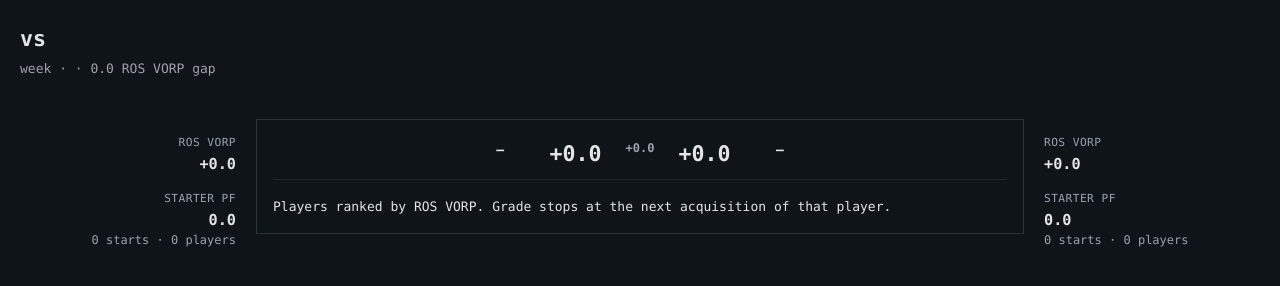
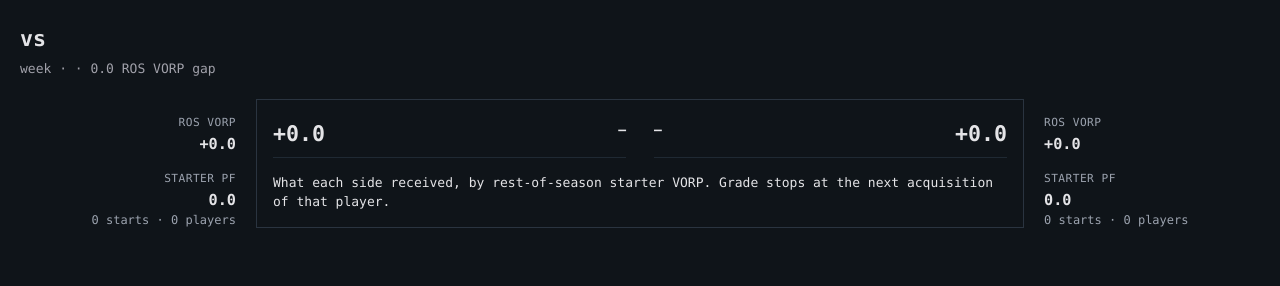
Before and after one commit to Quadram13/nu_choate_league, a FastAPI app: template hub/templates/trade.html in a window 1280 px wide. Shown: the part 92-378 px from the top of the page. Run offline with FastAPI, Linux system fonts and the light colour scheme; the template is opened without the code that fills it, so the values that code supplies are empty; some libraries are stand-ins or nearby versions; some web fonts are replaced.

Commit message:
feat: show trades as two packages, with a big-win grade and headshots
Stop pairing traded players like a matchup. Season and records use compact cards (one received player per row, side VORP only). The board is two columns with Sleeper headshots. Big win is a 50+ gap when the other side still got +15; fleece stays 50+ when they did not.

```diff
--- a/hub/static/hub.css
+++ b/hub/static/hub.css
@@ -928,6 +928,122 @@ td.plus {
     color: #93c5fd;
 }
 
+.trade-list .gc-match.compact {
+    margin: 10px 0;
+}
+
+.gc-match.compact .trade-split {
+    margin-top: 8px;
+    gap: 4px 20px;
+}
+
+.gc-match.compact .trade-player {
+    padding: 2px 0;
+    border-bottom: none;
+}
+
+.gc-match.compact .trade-pack:first-child {
+    text-align: right;
+}
+
+.verdict.even {
+    color: #9ca3af;
+}
+
+.verdict.big-win,
+.verdict.fleece {
+    color: #e4e4e7;
+    font-weight: 600;
+}
+
+.trade-split {
+    display: grid;
+    grid-template-columns: 1fr 1fr;
+    gap: 8px 28px;
+    align-items: start;
+}
+
+.trade-pack-head,
+.trade-player {
+    display: flex;
+    justify-content: space-between;
+    gap: 12px;
+    align-items: flex-start;
+    padding: 5px 0;
+    border-bottom: 1px solid #1f2933;
+}
+
+.trade-pack-head {
+    font-weight: 600;
+    padding-bottom: 10px;
+    margin-bottom: 4px;
+}
+
+.trade-pack.home {
+    text-align: right;
+}
+
+.trade-pack.home .trade-pack-head,
+.trade-pack.home .trade-player {
+    flex-direction: row-reverse;
+}
+
+.trade-pack.lost,
+.trade-pack.lost a {
+    color: #9ca3af;
+    font-weight: 400;
+}
+
+.trade-pack .num {
+    font-variant-numeric: tabular-nums;
+    white-space: nowrap;
+}
+
+.player-name {
+    display: flex;
+    align-items: center;
+    gap: 8px;
+    justify-content: inherit;
+}
+
+.trade-pack.home .player-name {
+    flex-direction: row-reverse;
+}
+
+.headshot {
+    width: 24px;
+    height: 24px;
+    object-fit: cover;
+    flex: 0 0 24px;
+    background: #1f2933;
+}
+
+.trade-pack-head .num {
+    font-size: 1.35rem;
+    font-weight: 600;
+    line-height: 1.2;
+}
+
+@media (max-width: 720px) {
+    .trade-split {
+        grid-template-columns: 1fr;
+    }
+
+    .trade-pack.home {
+        text-align: left;
+    }
+
+    .gc-match.compact .trade-pack:first-child {
+        text-align: left;
+    }
+
+    .trade-pack.home .trade-pack-head,
+    .trade-pack.home .trade-player,
+    .trade-pack.home .player-name {
+        flex-direction: row;
+    }
+}
+
 .trade-weeks {
     overflow-x: auto;
     margin: 12px 0 20px;
--- a/hub/static/hub.js
+++ b/hub/static/hub.js
@@ -103,7 +103,7 @@ function compareValues(left, right) {
 const filterState = { year: "all", pos: "all" };
 
 function enableFilters() {
-    const rows = [...document.querySelectorAll("tr[data-year], tr[data-year-start], tr[data-pos]")];
+    const rows = [...document.querySelectorAll("[data-year], [data-year-start], [data-pos]")];
     const yearSlots = [...document.querySelectorAll(".js-year-filter")];
     const posSlots = [...document.querySelectorAll(".js-pos-filter")];
     if (!rows.length || (!yearSlots.length && !posSlots.length)) {
--- a/hub/templates/trade.html
+++ b/hub/templates/trade.html
@@ -2,23 +2,41 @@
 {% macro person(id, name) %}
 {% if id and name %}<a href="/members/{{ id }}">{{ name }}</a>{% else %}{{ name or "—" }}{% endif %}
 {% endmacro %}
-{% macro player_cell(row, year) %}
-{% if row %}
-    {% if row.player_id %}<a href="/players/{{ row.player_id }}">{{ row.player_name }}</a>{% else %}{{ row.player_name }}{% endif %}
-    <span class="team">{{ row.position or "" }}{% if row.from_manager_name %} · from {{ row.from_manager_name }}{% endif %}</span>
-    {% if row.flip %}
-    <span class="team">
-        flipped
-        <a href="/seasons/{{ row.flip.year }}/trades/{{ row.flip.id }}">{% if row.flip.year != year %}{{ row.flip.year }} {% endif %}W{{ row.flip.week }}</a>
-        {% if row.flip.after is not none %} · {{ "%+.1f"|format(row.flip.after) }} after{% endif %}
-    </span>
-    {% endif %}
-{% endif %}
+{% macro pack_class(side, trade) -%}
+{% if trade.verdict.kind != 'even' and trade.winner_id %}{% if side.id == trade.winner_id %} won{% else %} lost{% endif %}{% endif %}
+{%- endmacro %}
+{% macro player_row(player, year) %}
+{% set src = headshot_url(player.player_id, player.position) %}
+<div class="trade-player">
+    <div class="who">
+        <div class="player-name">
+            {% if src %}<img class="headshot" src="{{ src }}" alt="" width="24" height="24" loading="lazy" onerror="this.remove()">{% endif %}
+            {% if player.player_id %}<a href="/players/{{ player.player_id }}">{{ player.player_name }}</a>{% else %}{{ player.player_name }}{% endif %}
+        </div>
+        <span class="team">
+            {{ player.position or "" }}
+            {% if player.flip %}
+            · flipped
+            <a href="/seasons/{{ player.flip.year }}/trades/{{ player.flip.id }}">{% if player.flip.year != year %}{{ player.flip.year }} {% endif %}W{{ player.flip.week }}</a>
+            {% if player.flip.after is not none %} · {{ "%+.1f"|format(player.flip.after) }} after{% endif %}
+            {% endif %}
+        </span>
+    </div>
+    <span class="num">{% if player.ros_vorp is not none %}{{ "%+.1f"|format(player.ros_vorp) }}{% endif %}</span>
+</div>
 {% endmacro %}
-{% macro who(side, face, winner_id, kind) %}
-<div class="who {{ face }}{% if kind != 'even' and winner_id and side.id == winner_id %} won{% elif kind != 'even' and winner_id %} lost{% endif %}">
-    {{ person(side.id, side.name) }}
-    {% if side.team %}<span class="team">{{ side.team }}</span>{% endif %}
+{% macro pack(side, face, trade) %}
+<div class="trade-pack {{ face }}{{ pack_class(side, trade) }}">
+    <div class="trade-pack-head">
+        <div class="who">
+            {{ person(side.id, side.name) }}
+            {% if side.team %}<span class="team">{{ side.team }}</span>{% endif %}
+        </div>
+        <span class="num">{% if side.vorp is not none %}{{ "%+.1f"|format(side.vorp) }}{% endif %}</span>
+    </div>
+    {% for player in side.players %}
+    {{ player_row(player, trade.year) }}
+    {% endfor %}
 </div>
 {% endmacro %}
 {% macro side_panel(side, face) %}
@@ -46,40 +64,19 @@
     {% endif %}
 </p>
 <h1>{{ trade.left.name }} vs {{ trade.right.name }}</h1>
-<p class="lede">{{ current.year }} week {{ trade.week }} · {{ trade.verdict.label }} · {{ "%.1f"|format(trade.verdict.gap) }} ROS VORP gap</p>
-<p class="jump">
-    {% for sib in trade.siblings %}
-    <a href="/seasons/{{ current.year }}/trades/{{ sib.id }}"{% if sib.id == trade.id %} class="on"{% endif %}>W{{ sib.week }} {{ sib.label }}</a>
-    {% endfor %}
+<p class="lede">
+    {{ current.year }} week {{ trade.week }}
+    · <span class="verdict {{ trade.verdict.kind }}">{{ trade.verdict.label }}</span>
+    · {{ "%.1f"|format(trade.verdict.gap) }} ROS VORP gap
 </p>
 <div class="gc-layout">
     {{ side_panel(trade.left, "home") }}
     <article class="gc-match">
-        <div class="gc-board">
-            <header class="gc-row score">
-                {{ who(trade.left, "home", trade.winner_id, trade.verdict.kind) }}
-                <span class="num">{% if trade.left.vorp is not none %}{{ "%+.1f"|format(trade.left.vorp) }}{% endif %}</span>
-                <div class="mid">
-                    <span class="slot">{{ trade.verdict.label }}</span>
-                    {% if trade.margin is not none %}<span class="delta">{{ "%+.1f"|format(trade.margin) }}</span>{% endif %}
-                </div>
-                <span class="num">{% if trade.right.vorp is not none %}{{ "%+.1f"|format(trade.right.vorp) }}{% endif %}</span>
-                {{ who(trade.right, "away", trade.winner_id, trade.verdict.kind) }}
-            </header>
-            {% for row in trade.board %}
-            <div class="gc-row">
-                <div class="home{% if row.winner == 'home' %} won{% elif row.winner == 'away' %} lost{% endif %}">{{ player_cell(row.home, trade.year) }}</div>
-                <span class="num">{% if row.home and row.home.ros_vorp is not none %}{{ "%+.1f"|format(row.home.ros_vorp) }}{% endif %}</span>
-                <div class="mid">
-                    <span class="slot">vs</span>
-                    {% if row.delta is not none %}<span class="delta">{{ "%+.1f"|format(row.delta) }}</span>{% endif %}
-                </div>
-                <span class="num">{% if row.away and row.away.ros_vorp is not none %}{{ "%+.1f"|format(row.away.ros_vorp) }}{% endif %}</span>
-                <div class="away{% if row.winner == 'away' %} won{% elif row.winner == 'home' %} lost{% endif %}">{{ player_cell(row.away, trade.year) }}</div>
-            </div>
-            {% endfor %}
+        <div class="trade-split">
+            {{ pack(trade.left, "home", trade) }}
+            {{ pack(trade.right, "away", trade) }}
         </div>
-        <p class="note">Players ranked by ROS VORP. Grade stops at the next acquisition of that player.</p>
+        <p class="note">What each side received, by rest-of-season starter VORP. Grade stops at the next acquisition of that player.</p>
     </article>
     {{ side_panel(trade.right, "away") }}
 </div>
@@ -122,7 +119,7 @@
             <td class="num">
                 {% for player in row.sent %}
                 {% if player.after is not none %}
-                <span class="{% if player.after > 0 %}plus{% elif player.after < 0 %}minus{% endif %}">{{ "%+.1f"|format(player.after) }}</span>{% if not loop.last %} {% endif %}
+                <span class="{% if player.after > 0 %}plus{% elif player.after < 0 %}minus{% endif %}">{{ "%+.1f"|format(player.after) }}{% if not loop.last %} {% endif %}</span>
                 {% endif %}
                 {% endfor %}
             </td>
--- a/src/nu_choate_league/web/app.py
+++ b/src/nu_choate_league/web/app.py
@@ -9,10 +9,12 @@ from starlette.exceptions import HTTPException as StarletteHTTPException
 from ..paths import project_root
 from . import queries
 from .names import flavor_team
+from .photos import headshot_url
 
 HUB_DIR = project_root() / "hub"
 templates = Jinja2Templates(directory=str(HUB_DIR / "templates"))
 templates.env.filters["flavor_team"] = lambda team, member=None: flavor_team(member, team)
+templates.env.globals["headshot_url"] = headshot_url
 
 app = FastAPI(title="Nu Choate League", docs_url=None, redoc_url=None)
 app.mount("/static", StaticFiles(directory=str(HUB_DIR / "static")), name="static")
--- /dev/null
+++ b/src/nu_choate_league/web/photos.py
@@ -0,0 +1,21 @@
+from __future__ import annotations
+
+SLEEPER_HEADSHOT = "https://sleepercdn.com/content/nfl/players/thumb/{id}.jpg"
+SLEEPER_LOGO = "https://sleepercdn.com/images/team_logos/nfl/{id}.png"
+ESPN_HEADSHOT = "https://a.espncdn.com/i/headshots/nfl/players/full/{id}.png"
+
+
+def headshot_url(player_id: str | None, position: str | None = None) -> str | None:
+    pid = (player_id or "").strip()
+    if not pid:
+        return None
+    if pid.startswith("espn:"):
+        espn_id = pid.removeprefix("espn:")
+        if espn_id.lstrip("-").isdigit() and not espn_id.startswith("-"):
+            return ESPN_HEADSHOT.format(id=espn_id)
+        return None
+    if position == "DEF" or (pid.isalpha() and 2 <= len(pid) <= 3):
+        return SLEEPER_LOGO.format(id=pid.upper())
+    if pid.isdigit():
+        return SLEEPER_HEADSHOT.format(id=pid)
+    return None
```
Also changed, not shown: hub/templates/records.html (+7 -28 lines), hub/templates/season.html (+7 -29 lines), hub/templates/trade_macros.html (added, +48 -0 lines), src/nu_choate_league/web/queries.py (+64 -39 lines).
